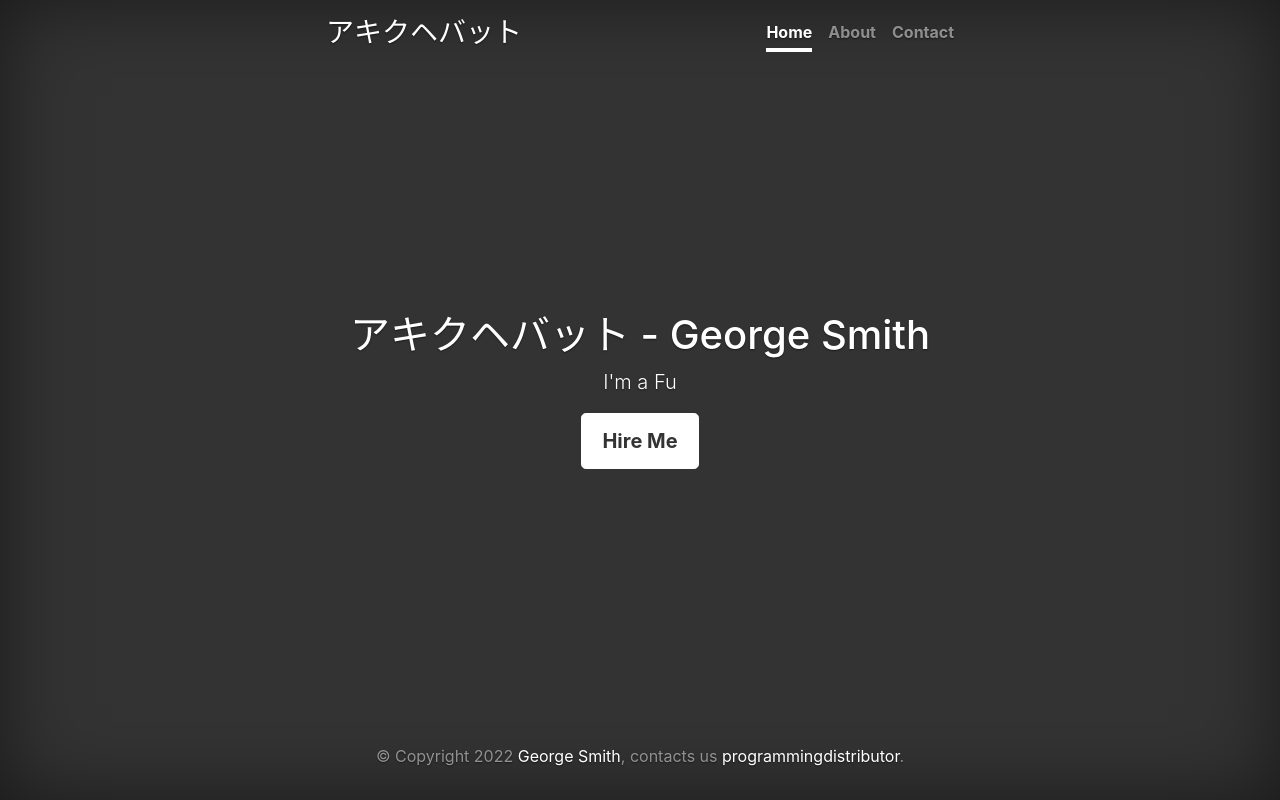
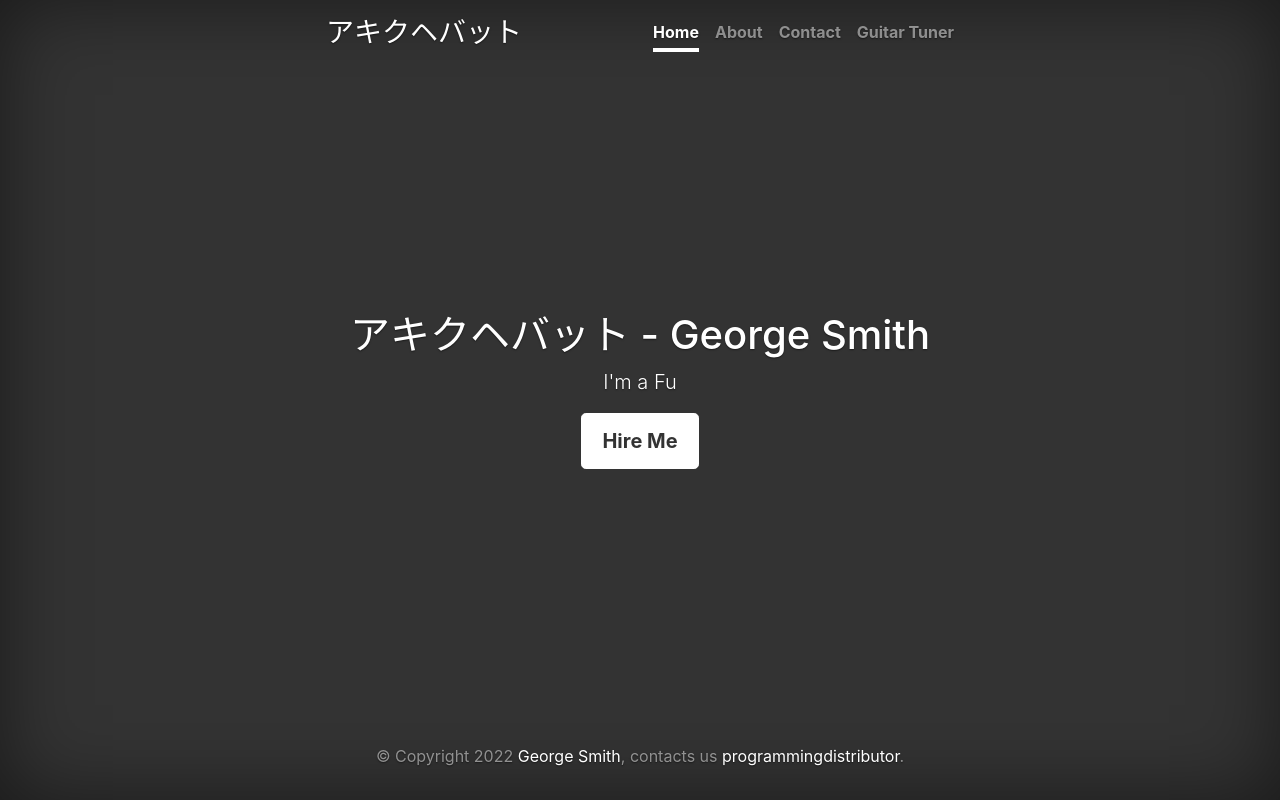
Before and after one commit to GeorgeSyntax/GeorgeSyntax.github.io, a plain HTML site: page index.html in a window 1280 px wide. Drawn offline with Linux system fonts and the light colour scheme.

Commit message:
Update index.html
Add menu

```diff
--- a/index.html
+++ b/index.html
@@ -26,6 +26,7 @@
             <a class="nav-link active" href="#">Home</a>
             <a class="nav-link" href="about.html">About</a>
             <a class="nav-link" href="contact.html">Contact</a>
+            <a class="nav-link" href="georgesyntax.github.io/tuner">Guitar Tuner</a>
           </nav>
         </div>
       </header>
```
